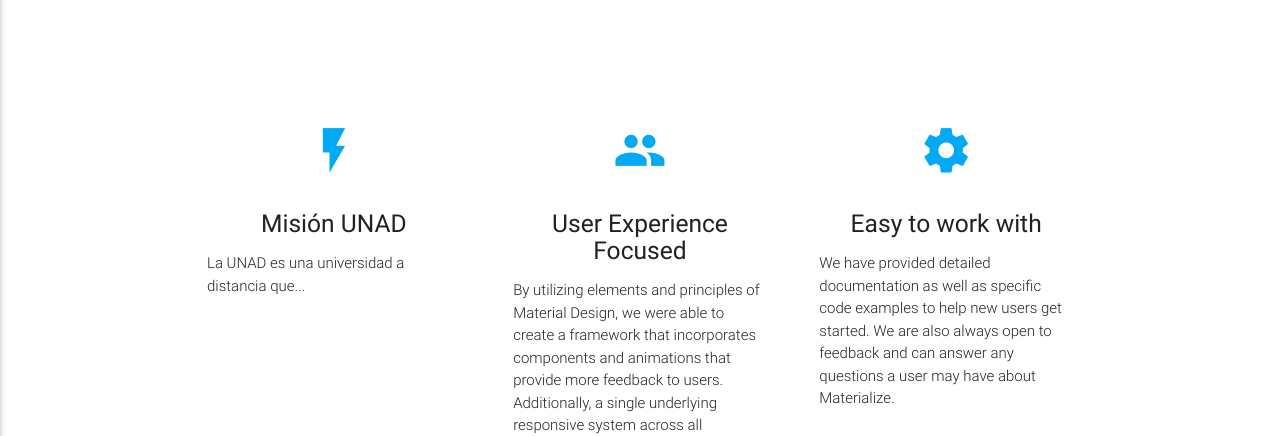
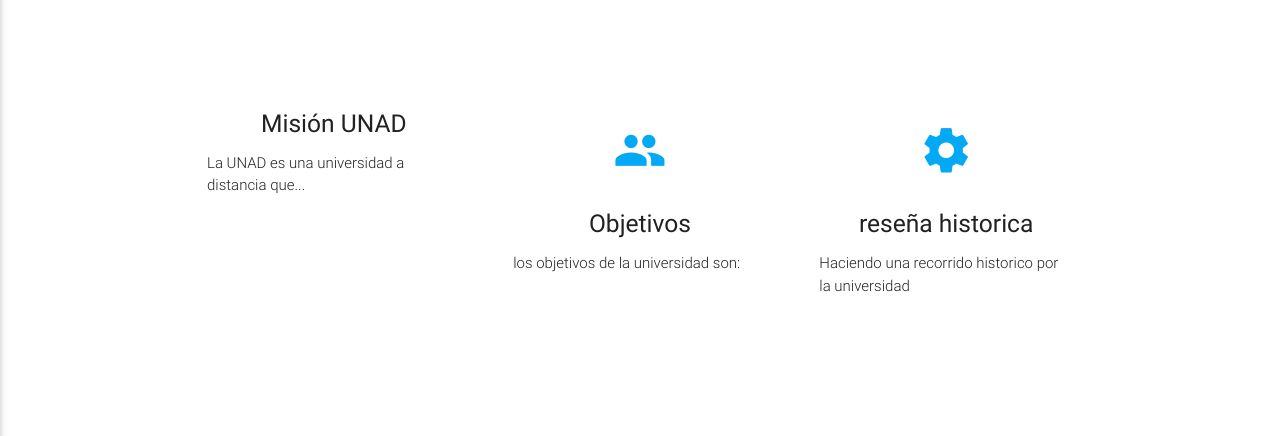
Before and after one commit to jowar8/jowar8.github.io, a plain HTML site: page index.html in a window 1280 px wide. Shown: the part 371-807 px from the top of the page. Drawn offline with nearby package versions, Linux system fonts and the light colour scheme.

Commit message:
revision 4

```diff
--- a/index.html
+++ b/index.html
@@ -45,7 +45,7 @@
       <div class="row">
         <div class="col s12 m4">
           <div class="icon-block">
-            <h2 class="center light-blue-text"><i class="material-icons">flash_on</i></h2>
+            <!--<h2 class="center light-blue-text"><i class="material-icons">flash_on</i></h2> -->
             <h5 class="center">Misión UNAD</h5>
 
             <p class="light">La UNAD es una universidad a distancia que...</p>
@@ -55,18 +55,18 @@
         <div class="col s12 m4">
           <div class="icon-block">
             <h2 class="center light-blue-text"><i class="material-icons">group</i></h2>
-            <h5 class="center">User Experience Focused</h5>
+            <h5 class="center">Objetivos</h5>
 
-            <p class="light">By utilizing elements and principles of Material Design, we were able to create a framework that incorporates components and animations that provide more feedback to users. Additionally, a single underlying responsive system across all platforms allow for a more unified user experience.</p>
+            <p class="light">los objetivos de la universidad son:</p>
           </div>
         </div>
 
         <div class="col s12 m4">
           <div class="icon-block">
             <h2 class="center light-blue-text"><i class="material-icons">settings</i></h2>
-            <h5 class="center">Easy to work with</h5>
+            <h5 class="center">reseña historica</h5>
 
-            <p class="light">We have provided detailed documentation as well as specific code examples to help new users get started. We are also always open to feedback and can answer any questions a user may have about Materialize.</p>
+            <p class="light">Haciendo una recorrido historico por la universidad</p>
           </div>
         </div>
       </div>
@@ -84,7 +84,7 @@
       <div class="row">
         <div class="col l6 s12">
           <h5 class="white-text">Company Bio</h5>
-          <p class="grey-text text-lighten-4">We are a team of college students working on this project like it's our full time job. Any amount would help support and continue development on this project and is greatly appreciated.</p>
+          <p class="grey-text text-lighten-4">  We are a team of college students working on this project like it's our full time job. Any amount would help support and continue development on this project and is greatly appreciated.</p>
 
 
         </div>
```
